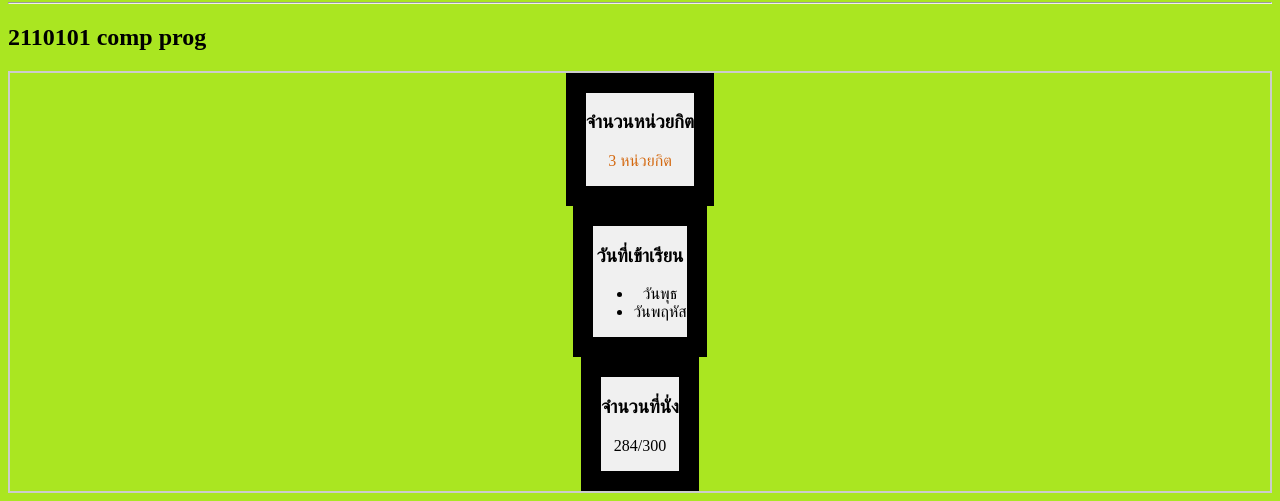
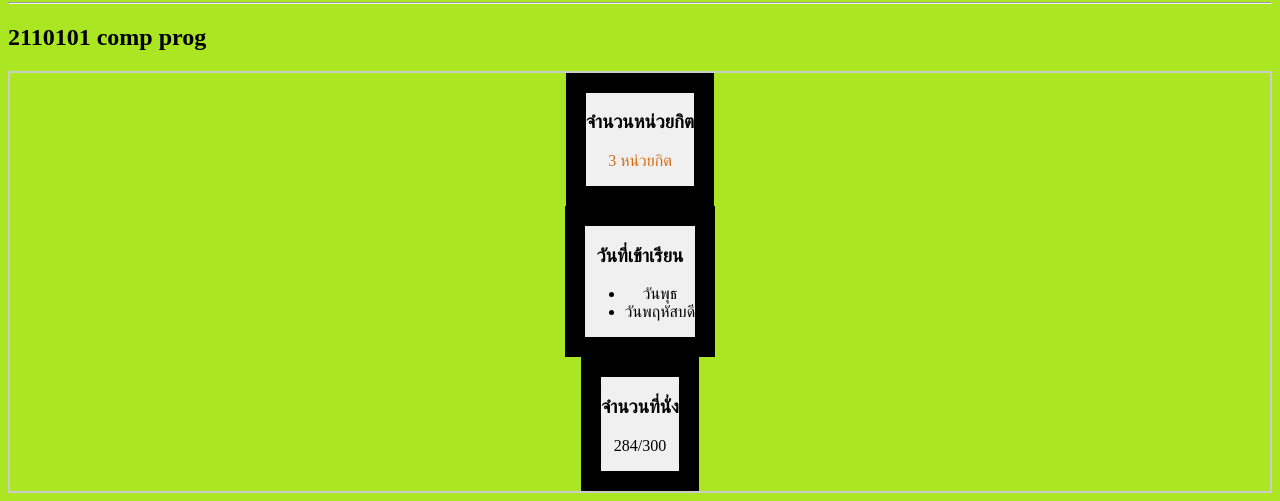
Before and after one commit to bbenneddyy/bootcamp, a plain HTML site: page index.html in a window 1280 px wide. Shown: the part 358-859 px from the top of the page. Drawn offline with Linux system fonts and the light colour scheme.

Commit message:
add sabadee

```diff
--- a/index.html
+++ b/index.html
@@ -26,7 +26,7 @@
           <h3>วันที่เข้าเรียน</h3>
           <ul>
             <li>วันพุธ</li>
-            <li>วันพฤหัส</li>
+            <li>วันพฤหัสบดี</li>
           </ul>
         </div>
         <div class="grid-box">
```
